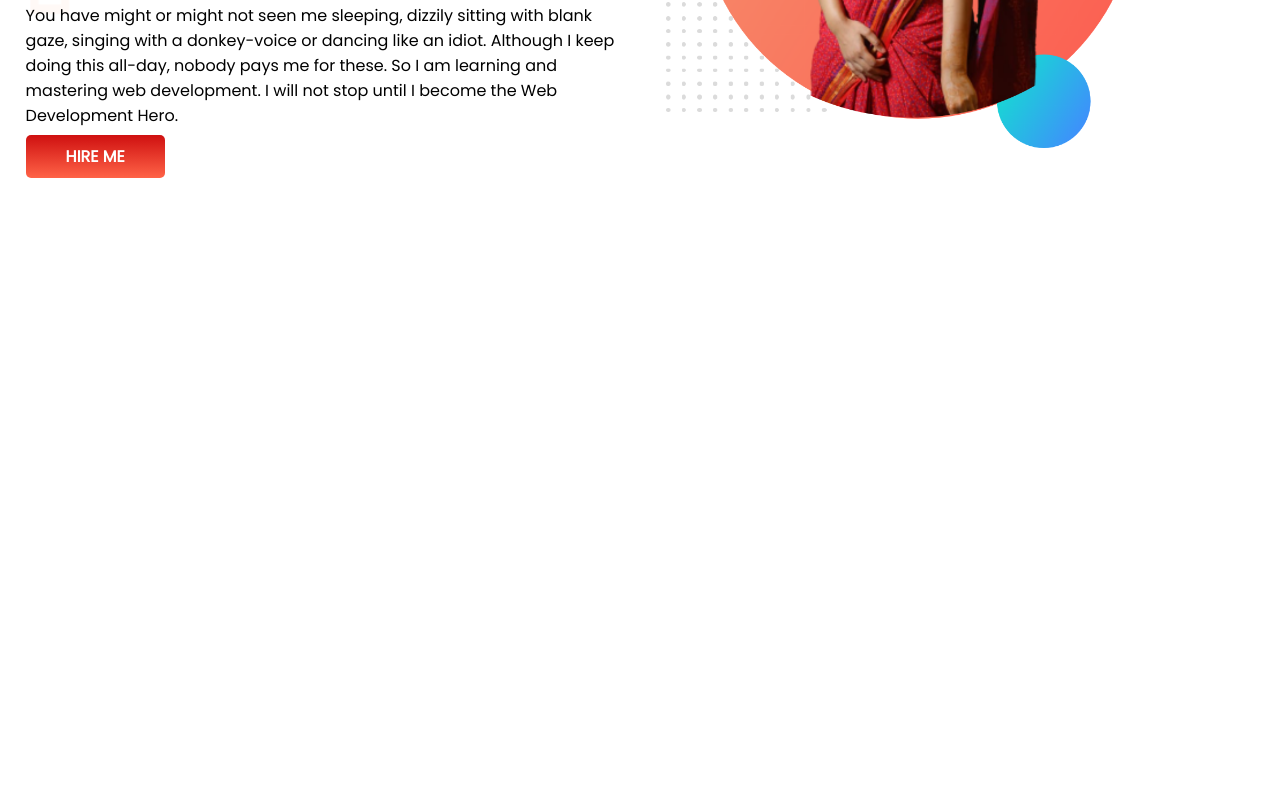
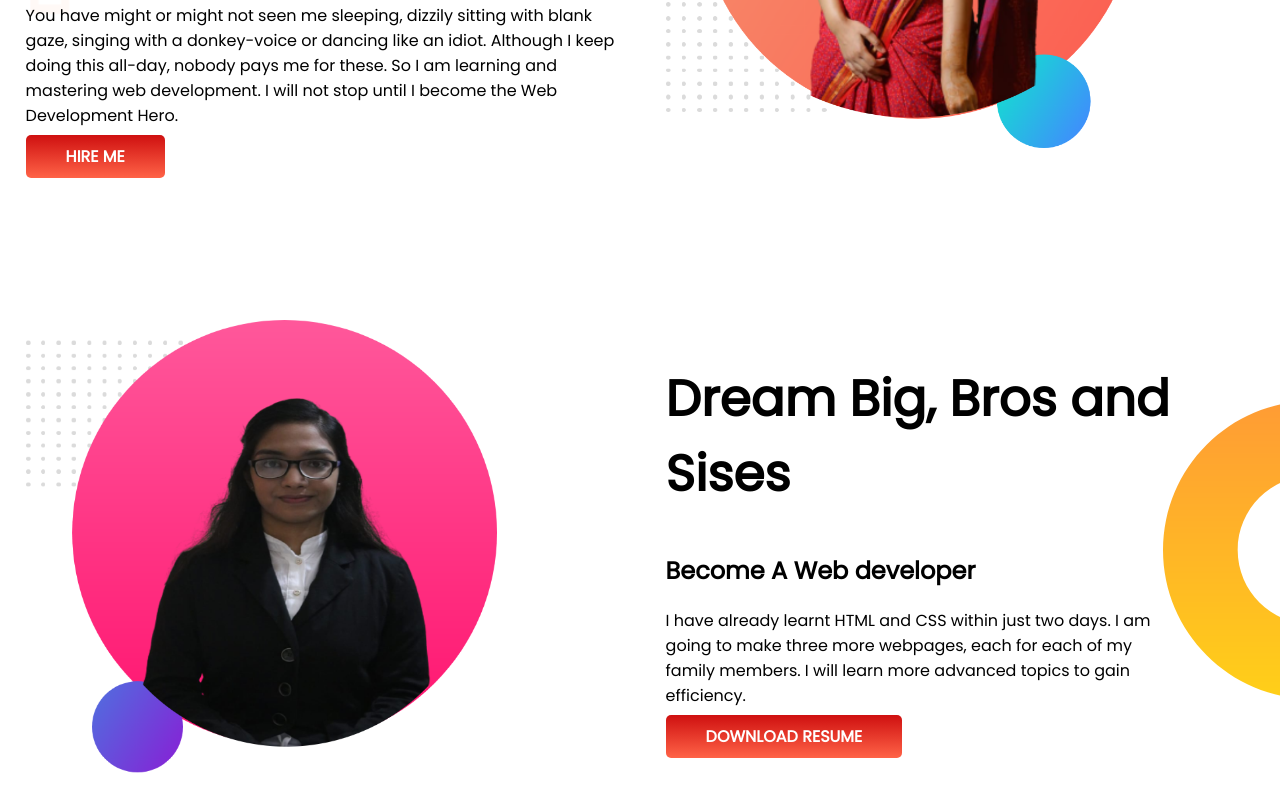
Before and after one commit to AurorA1610/developer-portfolio, a plain HTML site: page index.html in a window 1280 px wide. Shown: the part 345-1156 px from the top of the page. Before the commit the page ends 800 px from the top, so only its background shows below. Drawn offline with Linux system fonts and the light colour scheme.

Commit message:
Second part done

```diff
--- a/index.html
+++ b/index.html
@@ -25,5 +25,18 @@
             <img src="\showOff\amiekno.png" alt="My Picture">
         </div>
     </section>
+    <section class="Dream">
+        <div class="hw">
+            <img src="showOff\amiduino.png" alt="">
+        </div>
+        <div class="hw">
+            <h1>Dream Big, Bros and Sises</h1>
+            <h2>Become A Web developer</h2>
+            <p>
+                I have already learnt HTML and CSS within just two days. I am going to make three more webpages, each for each of my family members. I will learn more advanced topics to gain efficiency.
+            </p>
+            <a class="link-button" href=""target="_blank">DOWNLOAD RESUME</a>
+        </div>
+    </section>
 </body>
 </html>
--- a/style.css
+++ b/style.css
@@ -10,6 +10,7 @@ span{
 }
 section{
     display: flex;
+    margin-bottom: 100px;
 }
 .hw{
     width: 50%;
@@ -30,3 +31,11 @@ section{
     background-image: url(images/top-banner.png);
     background-repeat: no-repeat;
 }
+.Dream{
+    background-image: url(images/dream-bg.png);
+    background-repeat: no-repeat;
+    background-position: right;
+}
+.Dream p{
+    padding-right: 100px;
+}
```
